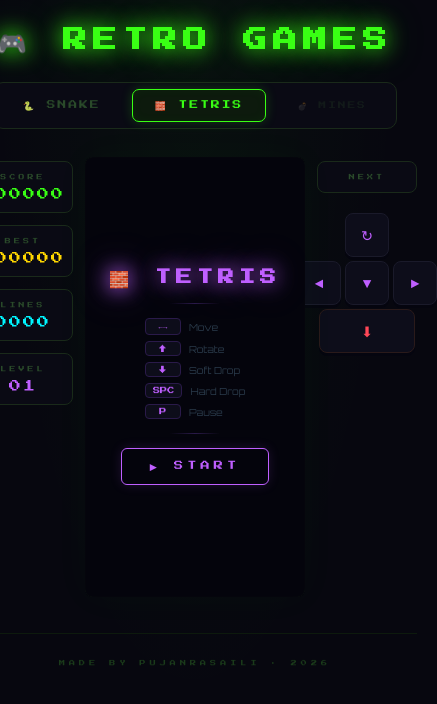
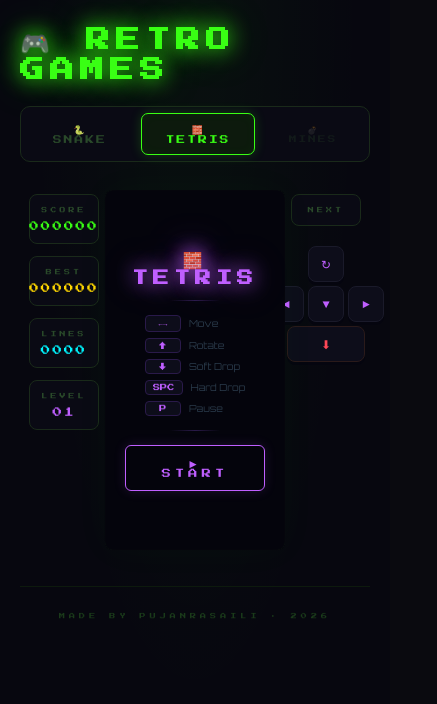
Before and after one commit to pujanrasaili/retro-browser-games, a React (Create React App) app: page / in a window 390 px wide. Both pictures are taken after a click on the button "🧱 TETRIS". Shown: the top 704 px of the page, 437 px wide, since content can reach past the window. Built offline with nearby package versions, Linux system fonts and the light colour scheme.

Commit message:
✨ Tetris: Add line clear flash, level-up glow, score pop animation, responsive layout

```diff
--- a/src/games/Tetris/Tetris.css
+++ b/src/games/Tetris/Tetris.css
@@ -266,3 +266,47 @@
   border-color: #2a1a1a;
   width: 96px;
 }
+
+/* Line clear flash animation */
+.tcell.clearing {
+  animation: lineClear 0.3s ease-out forwards;
+}
+
+@keyframes lineClear {
+  0%   { background: #ffffff; box-shadow: 0 0 20px #fff; }
+  50%  { background: #bf5fff; box-shadow: 0 0 16px #bf5fff; }
+  100% { background: transparent; opacity: 0; }
+}
+
+/* Level up glow on board */
+.tetris-board.level-up {
+  animation: levelUp 0.5s ease-out;
+}
+
+@keyframes levelUp {
+  0%   { box-shadow: 0 0 0px rgba(191,95,255,0); }
+  50%  { box-shadow: 0 0 40px rgba(191,95,255,0.8), inset 0 0 30px rgba(191,95,255,0.2); }
+  100% { box-shadow: 0 0 40px rgba(57,255,20,0.03), inset 0 0 60px rgba(0,0,0,0.6); }
+}
+
+/* Score pop animation */
+.panel-value.pop {
+  animation: scorePop 0.3s ease-out;
+}
+
+@keyframes scorePop {
+  0%   { transform: scale(1); }
+  50%  { transform: scale(1.3); }
+  100% { transform: scale(1); }
+}
+
+/* Responsive — smaller screens */
+@media (max-width: 480px) {
+  .tetris-wrapper { gap: 6px; }
+  .tetris-side { width: 70px; }
+  .tetris-board { width: 180px; height: 360px; }
+  .panel-value { font-size: 0.6rem; }
+  .t-ctrl-btn { width: 36px; height: 36px; font-size: 0.75rem; }
+  .t-ctrl-btn.drop { width: 78px; }
+  .mini-cell { width: 11px; height: 11px; }
+}
```
